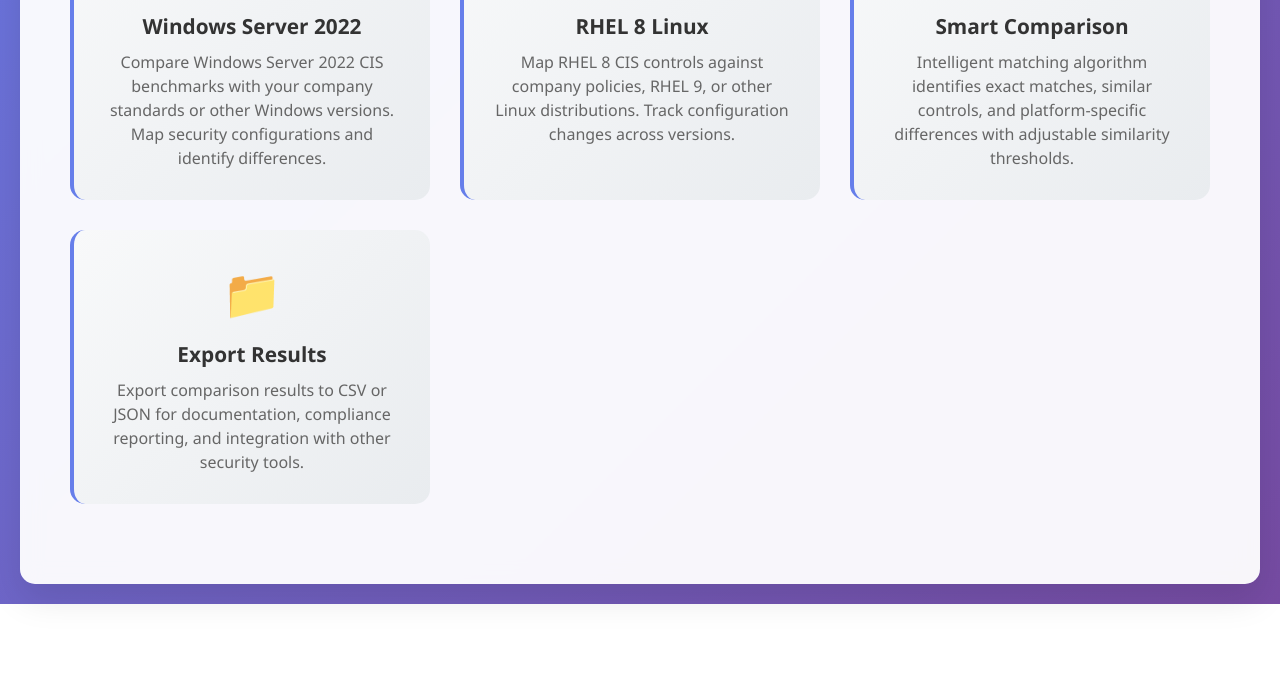
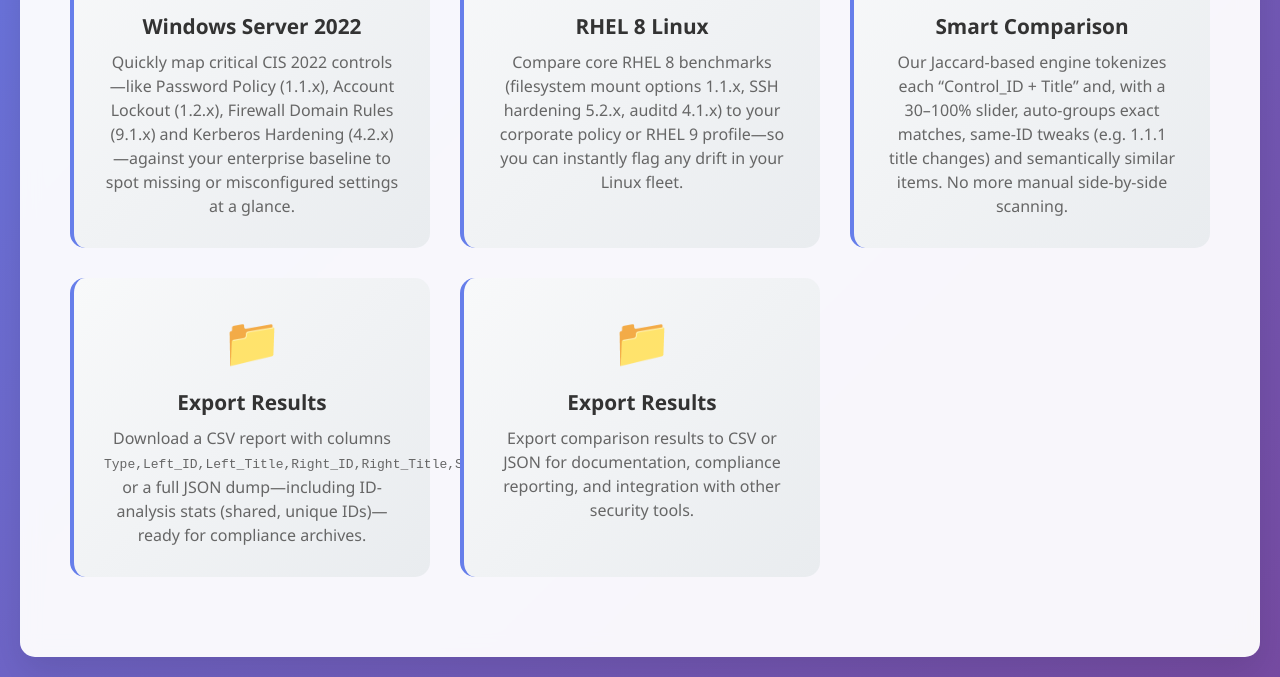
Before and after one commit to driedsoba/cisbenchmarkcompare, a plain HTML site: page index.html in a window 1280 px wide. Shown: the part 589-1266 px from the top of the page. Before the commit the page ends 1193 px from the top, so only its background shows below. Drawn offline with Linux system fonts and the light colour scheme.

Commit message:
Update index.html

```diff
--- a/index.html
+++ b/index.html
@@ -437,8 +437,9 @@
                         <div class="feature-icon">🪟</div>
                         <div class="feature-title">Windows Server 2022</div>
                         <div class="feature-description">
-                                Compare Windows Server 2022 CIS benchmarks with your company standards
-                                or other Windows versions. Map security configurations and identify differences.
+                          Quickly map critical CIS 2022 controls—like Password Policy (1.1.x), Account Lockout (1.2.x),
+                          Firewall Domain Rules (9.1.x) and Kerberos Hardening (4.2.x)—against your enterprise baseline
+                          to spot missing or mis­configured settings at a glance.
                         </div>
                       </div>
 
@@ -446,8 +447,8 @@
                         <div class="feature-icon">🐧</div>
                         <div class="feature-title">RHEL 8 Linux</div>
                         <div class="feature-description">
-                                Map RHEL 8 CIS controls against company policies, RHEL 9, or other Linux distributions.
-                                Track configuration changes across versions.
+                          Compare core RHEL 8 benchmarks (filesystem mount options 1.1.x, SSH hardening 5.2.x, auditd 4.1.x)
+                          to your corporate policy or RHEL 9 profile—so you can instantly flag any drift in your Linux fleet.
                         </div>
                       </div>
 
@@ -455,8 +456,19 @@
                         <div class="feature-icon">📊</div>
                         <div class="feature-title">Smart Comparison</div>
                         <div class="feature-description">
-                                Intelligent matching algorithm identifies exact matches, similar controls,
-                                and platform-specific differences with adjustable similarity thresholds.
+                          Our Jaccard-based engine tokenizes each “Control_ID + Title” and, with a 30–100% slider,
+                          auto-groups exact matches, same-ID tweaks (e.g. 1.1.1 title changes) and semantically similar items.
+                          No more manual side-by-side scanning.
+                        </div>
+                      </div>
+
+                      <div class="feature-card">
+                        <div class="feature-icon">📁</div>
+                        <div class="feature-title">Export Results</div>
+                        <div class="feature-description">
+                          Download a CSV report with columns
+                          <code>Type,Left_ID,Left_Title,Right_ID,Right_Title,Similarity%</code>
+                          or a full JSON dump—including ID-analysis stats (shared, unique IDs)—ready for compliance archives.
                         </div>
                       </div>
 
@@ -466,7 +478,6 @@
                         <div class="feature-description">
                             Export comparison results to CSV or JSON for documentation, compliance reporting,
                             and integration with other security tools.
-                            </div>
                         </div>
                     </div>
                 </div>
```
Lines whose indentation alone changed are shown as unchanged.
